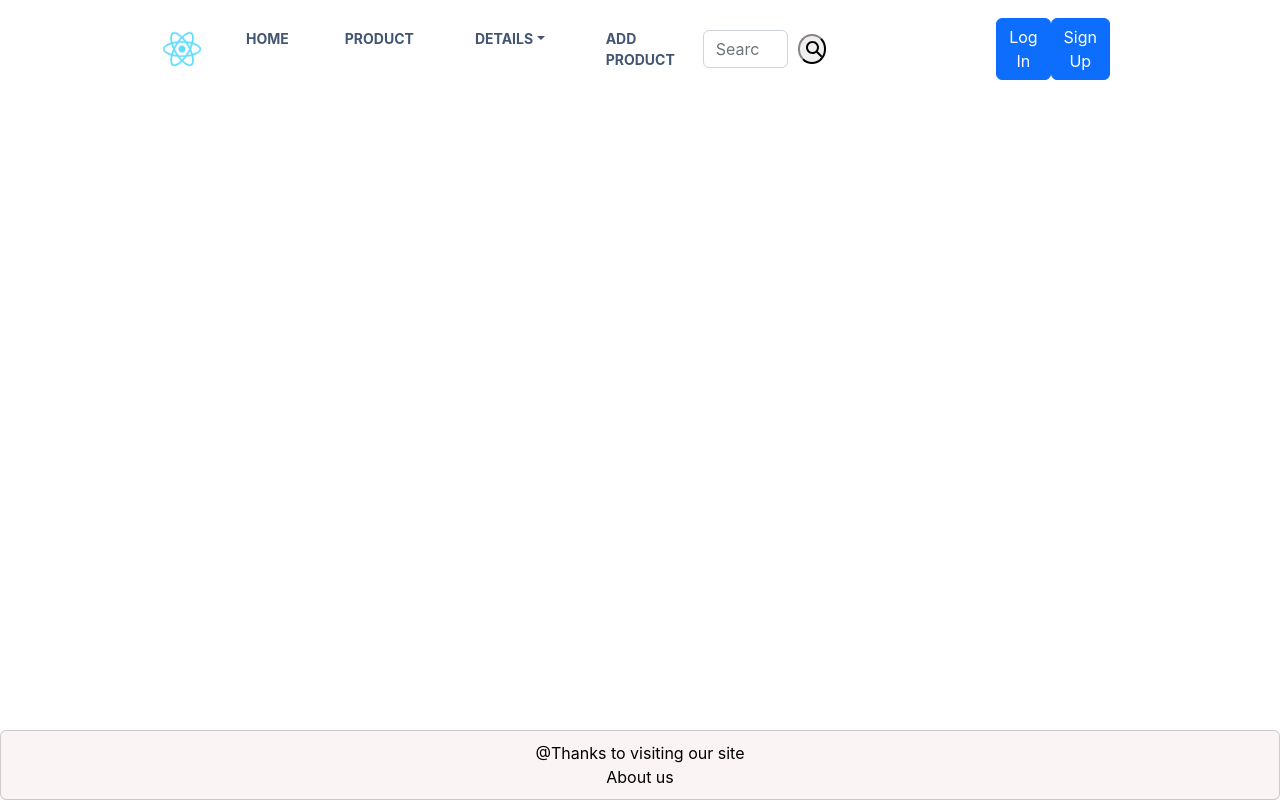
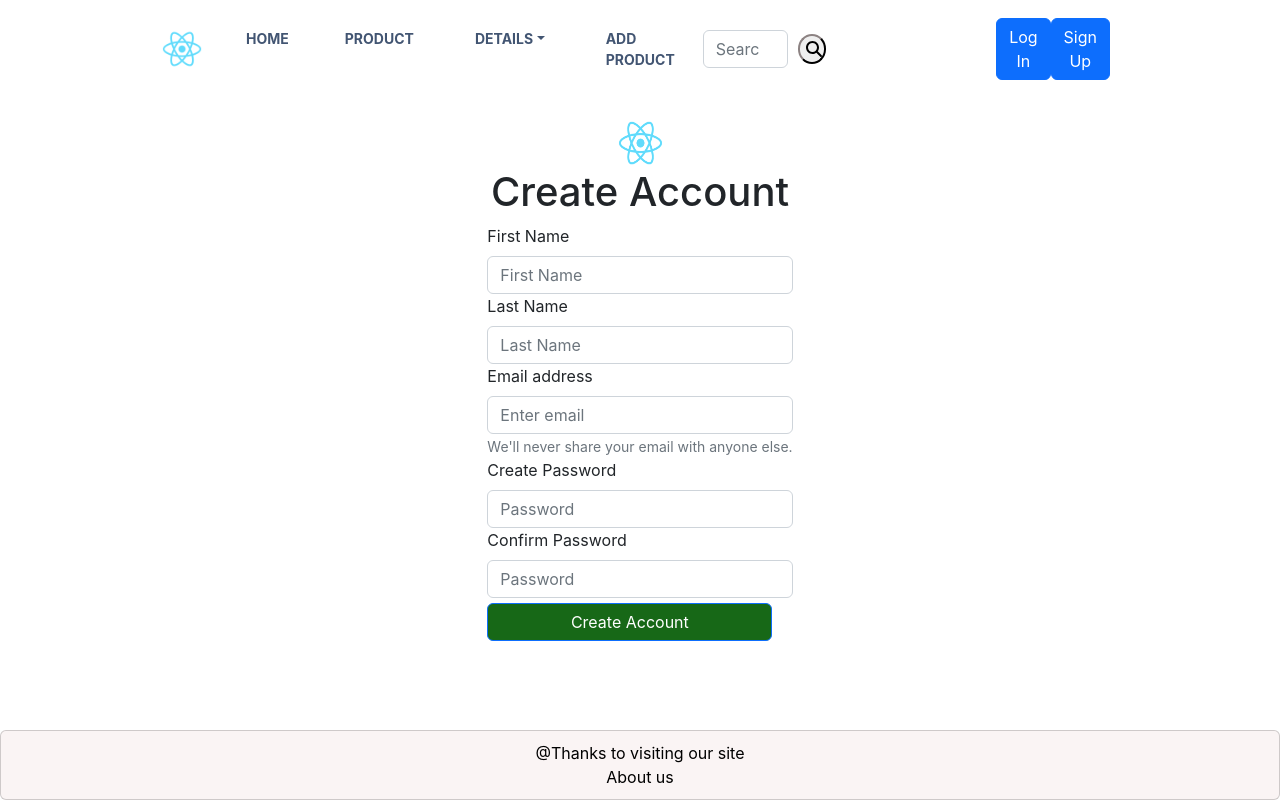
Before and after one commit to Sachinbisht27/React_App, a React (Create React App) app: page /signuppagecontent in a window 1280 px wide. Built offline with nearby package versions, Linux system fonts and the light colour scheme.

Commit message:
added page for log in and sign up button

```diff
--- a/src/App.js
+++ b/src/App.js
@@ -2,7 +2,9 @@ import NavBar from "../src/Components/Navbar/navbar";
 import Footer from "../src/Components/Footer/footer";
 import HomePage from "../src/Components/Homepage/homepage";
 import { Routes, Route } from "react-router-dom";
-import AddformDetails from "../src/Components/AddFormDetails/addformdetails";
+import LoginPageContent from "../src/Components/LogInPageContent/loginpagecontent";
+import SignupPageContent from "../src/Components/SignUpPageContent/signuppagecontent";
+
 
 function App() {
   return (
@@ -10,7 +12,8 @@ function App() {
       <NavBar />
       <Routes>
         <Route path="/" element={<HomePage/>} ></Route>
-        <Route path="addformdetails" element={<AddformDetails/>}></Route>
+        <Route path="loginpagecontent" element={<LoginPageContent/>}></Route>
+        <Route path="signuppagecontent" element={<SignupPageContent/>}></Route>
       </Routes>
       <Footer/>
     </>
--- a/src/Components/AddFormDetails/addformdetails.js
+++ b/src/Components/LogInPageContent/loginpagecontent.js
@@ -2,9 +2,9 @@ import "../Footer/footer.css";
 import "../Navbar/navbar.css";
 import { useMediaQuery } from "react-responsive";
 import { Container, Col, Form, Button } from "react-bootstrap";
-import "../AddFormDetails/addformdetails.css";
+import "./loginpagecontent.css";
 
-function AddformDetails() {
+function LoginPageContent() {
   const isSmall = useMediaQuery({ query: "(max-width: 576px)" });
   if (isSmall) {
     return (
@@ -69,4 +69,4 @@ function AddformDetails() {
     );
   }
 }
-export default AddformDetails;
+export default LoginPageContent;
--- a/src/Components/Navbar/navbar.js
+++ b/src/Components/Navbar/navbar.js
@@ -95,10 +95,10 @@ function NavBar() {
             <button className="search">
               <FontAwesomeIcon icon={faSearch} />
             </button>
-            <Button href="" className="">
+            <Button href="/loginpagecontent" className="">
               Log In
             </Button>
-            <Button href="/addformdetails" className="">
+            <Button href="/signuppagecontent" className="">
               Sign Up
             </Button>
           </Container>
--- /dev/null
+++ b/src/Components/SignUpPageContent/signuppagecontent.css
@@ -0,0 +1,12 @@
+.signupimgWidth{
+    margin-top: 20px;
+    width: 45px;
+    height: 50px;
+}
+
+.createacc{
+    margin-top: 5px;
+    background-color:rgb(23, 104, 23);
+    justify-content: center;
+    width: 285px;
+}
--- /dev/null
+++ b/src/Components/SignUpPageContent/signuppagecontent.js
@@ -0,0 +1,60 @@
+import { useMediaQuery } from "react-responsive";
+import { Container, Col, Form, Button } from "react-bootstrap";
+import "./signuppagecontent.css";
+
+
+function SignupPageContent() {
+  const isSmall = useMediaQuery({ query: "(max-width: 576px)" });
+  if (isSmall) {
+    return (
+      <>
+          {/* <img
+            className="imgwidth-mob"
+            src="logo192.png"
+            width="40"
+            height="40"
+          ></img> */}
+      </>
+    );
+  } else {
+    return (
+      <>
+        <img className="d-block mx-auto signupimgWidth" src="logo192.png"></img>
+        <h1 className="d-flex justify-content-center">Create Account</h1>
+        <Col className="d-flex justify-content-center ">
+          <Form>
+            <Form.Group>
+              <Form.Label>First Name</Form.Label>
+              <Form.Control type="text" placeholder="First Name" />
+            </Form.Group>
+
+            <Form.Group>
+              <Form.Label>Last Name</Form.Label>
+              <Form.Control type="text" placeholder="Last Name" />
+            </Form.Group>
+            <Form.Group>
+              <Form.Label>Email address</Form.Label>
+              <Form.Control type="email" placeholder="Enter email" />
+              <Form.Text>
+                We'll never share your email with anyone else.
+              </Form.Text>
+            </Form.Group>
+            <Form.Group>
+              <Form.Label>Create Password</Form.Label>
+              <Form.Control type="password" placeholder="Password" />
+            </Form.Group>
+            <Form.Group>
+              <Form.Label>Confirm Password</Form.Label>
+              <Form.Control type="password" placeholder="Password" />
+            </Form.Group>
+            <Button className="createacc" type="submit">
+              Create Account
+            </Button>
+          </Form>
+        </Col>
+      </>
+    );
+  }
+}
+
+export default SignupPageContent;
```
Also changed, not shown: src/Components/LogInPageContent/loginpagecontent.css (renamed from src/Components/AddFormDetails/addformdetails.css).
